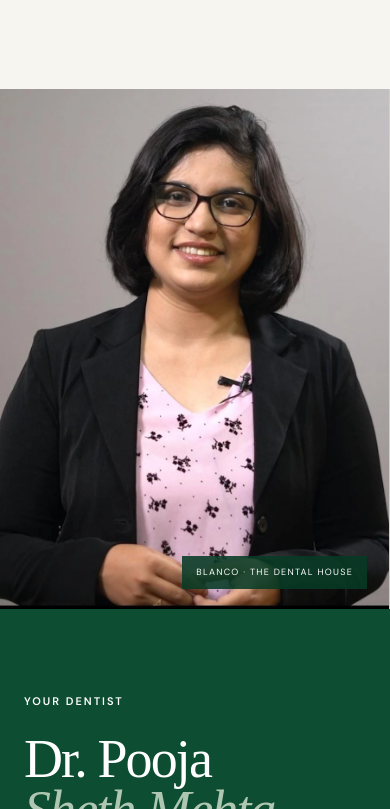
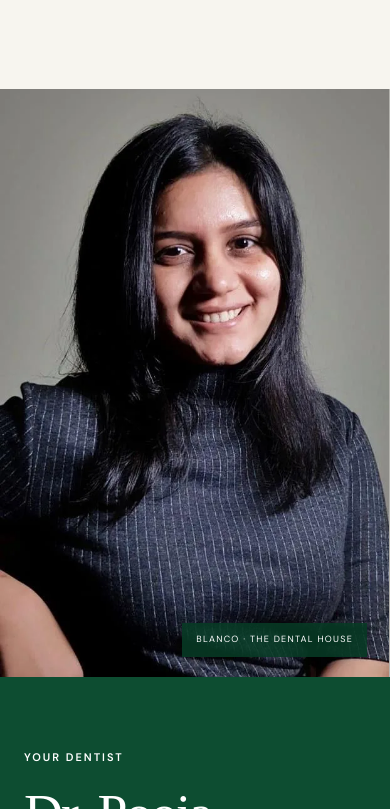
Before and after one commit to greenthera/blanco.com, a React (Vite) app: page / in a window 390 px wide. Shown: the part 3755-4564 px from the top of the page. Built offline with nearby package versions, Linux system fonts and the light colour scheme; a web font is replaced by a local one.

Commit message:
feat: update doctor portrait and refine responsive image framing (#332)

```diff
--- a/src/App.css
+++ b/src/App.css
@@ -312,7 +312,7 @@ nav a,
 }
 
 .doctor-copy {
-    padding: 110px 9vw 100px 8vw;
+    padding: 72px 8vw 68px 7vw;
     align-self: center
 }
 
@@ -784,7 +784,7 @@ footer a {
     }
 
     .doctor-copy {
-        padding: 84px 24px
+        padding: 72px 24px
     }
 
     .review-grid {
--- a/src/menu-fix.css
+++ b/src/menu-fix.css
@@ -221,18 +221,25 @@
 
 .doctor-portrait {
   position: relative;
-  min-height: 760px;
+  height: 640px;
+  min-height: 0;
   overflow: hidden;
   border-right: 1px solid rgba(255, 255, 255, .15);
-  background: #c8c5c2;
+  background: #a5a49f;
 }
 
 .doctor-portrait img {
   width: 100%;
   height: 100%;
-  min-height: 760px;
+  min-height: 0;
   object-fit: cover;
-  object-position: center 24%;
+  object-position: center 0%;
+}
+
+@media (min-width: 1101px) {
+  .doctor-section {
+    grid-template-columns: 42% 58%;
+  }
 }
 
 .doctor-portrait span {
@@ -806,8 +813,16 @@
   }
 
   .gallery-item:first-child { grid-row: auto; height: auto; }
-  .doctor-portrait,
-  .doctor-portrait img { min-height: 620px; }
+  .doctor-portrait {
+    width: 100%;
+    height: auto;
+    aspect-ratio: 622 / 937;
+  }
+
+  .doctor-portrait img {
+    min-height: 0;
+    object-position: center top;
+  }
   .patient-gallery-section { padding: 100px 24px; }
   .patient-gallery-heading { grid-template-columns: 1fr 1.4fr; }
   .patient-gallery-heading > p:last-child { grid-column: 2; }
@@ -850,8 +865,15 @@
   .instagram-profile-frame iframe,
   .instagram-reel-frame iframe { height: 560px; }
   .instagram-section-footer { align-items: flex-start; flex-direction: column; gap: 16px; }
-  .doctor-portrait,
-  .doctor-portrait img { min-height: 520px; }
+  .doctor-portrait {
+    height: auto;
+    aspect-ratio: 622 / 937;
+  }
+
+  .doctor-portrait img {
+    min-height: 0;
+    object-position: center top;
+  }
   .contact-content h2 { font-size: 56px; }
   .contact-content .contact-details { margin-top: 46px; }
   .contact-form { padding: 28px 22px; }
```
Also changed, not shown: src/assets/dr-pooja-sheth-mehta.webp.
